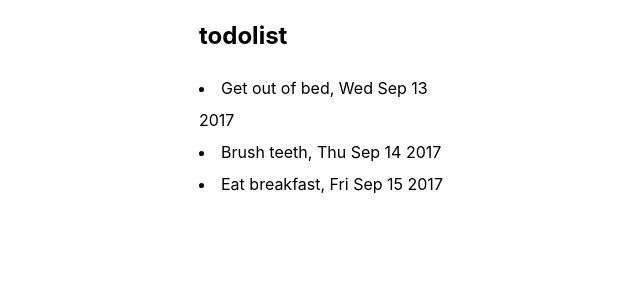
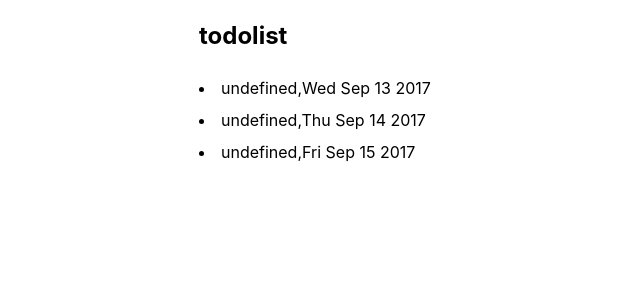
Before and after one commit to nirmalathapa/hyfHomework, a React (Create React App) app in the folder react/week1/todolist/: page / in a window 1280 px wide. Shown: the top 300 px of the page, without its empty margins (313-953 px from the left). Built offline with nearby package versions, Linux system fonts and the light colour scheme.

Commit message:
update object name

```diff
--- a/react/week1/todolist/src/index.js
+++ b/react/week1/todolist/src/index.js
@@ -2,7 +2,7 @@ import React from 'react';
 import ReactDOM from 'react-dom';
 import './index.css'
 
-const todoItems = [
+const todoItemsCollection = [
   {
     item: "Get out of bed",
     date: new Date(2017, 8, 13).toDateString()
@@ -32,8 +32,8 @@ class List extends React.Component{
   render(){
     return(
       <div className="list">
-         { todoItems.map((el) => {
-              return <Item todo={`${el.item}, `} date={el.date}/>
+         { todoItemsCollection.map((el) => {
+              return <Item todoItem={`${el.todoItem},`} date={el.date}/>
           })}
       </div>
     );
@@ -44,7 +44,7 @@ class Item extends React.Component{
   render(){
     return(
       <div>
-        <li>{this.props.todo}{this.props.date}</li>
+        <li>{this.props.todoItem}{this.props.date}</li>
       </div>
     );
   }
```
